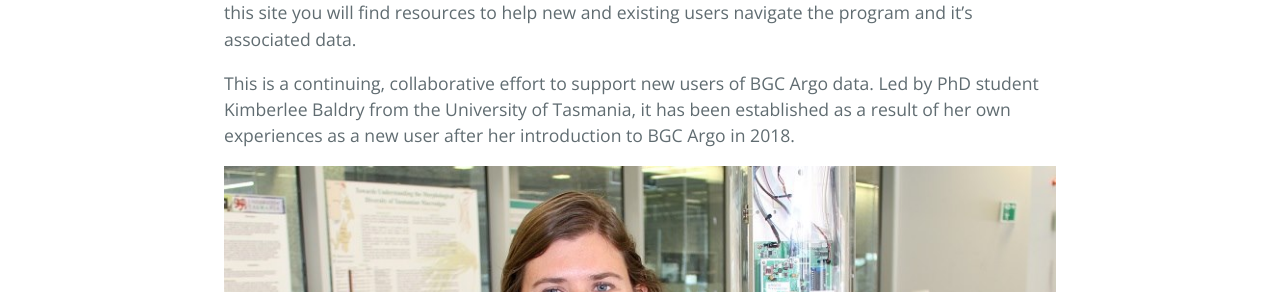
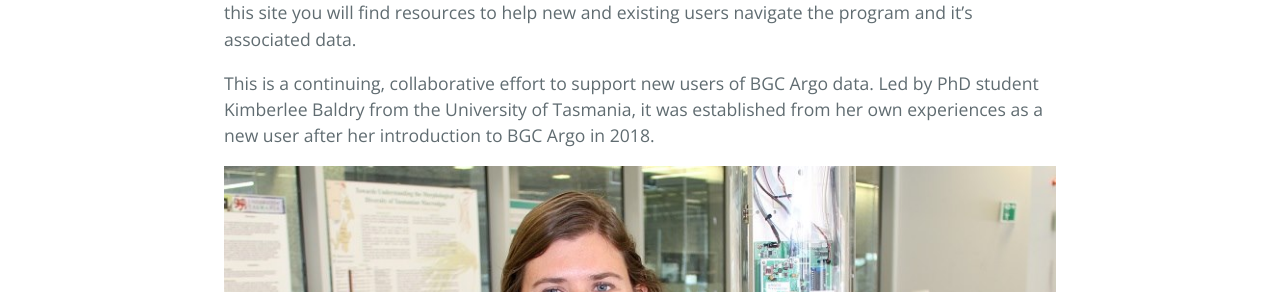
Before and after one commit to KimBaldry/FriendlyExperts, a Jekyll site: the page built from index.md, in a window 1280 px wide. Shown: the part 565-857 px from the top of the page. Built offline with Jekyll 4.4.1, drawn with Linux system fonts in a browser that asks for light colours; our own code applies the rules of GitHub Pages for plain Markdown files.

Commit message:
Update index.md

```diff
--- a/index.md
+++ b/index.md
@@ -6,6 +6,6 @@ layout: default
 
 The BGC Argo program is a network of robotic floats equiped with biogeochemical sensors. The program is at a pilot stage and data management procedures are still being developed. As a result, the program advises that users perform some level of quality control before scientific application. On this site you will find resources to help new and existing users navigate the program and it's associated data.
 
-This is a continuing, collaborative effort to support new users of BGC Argo data. Led by PhD student Kimberlee Baldry from the University of Tasmania, it has been established as a result of her own experiences as a new user after her introduction to BGC Argo in 2018.
+This is a continuing, collaborative effort to support new users of BGC Argo data. Led by PhD student Kimberlee Baldry from the University of Tasmania, it was established from her own experiences as a new user after her introduction to BGC Argo in 2018.
 
 ![KimBaldry](SCAR_profile.jpg)
```
